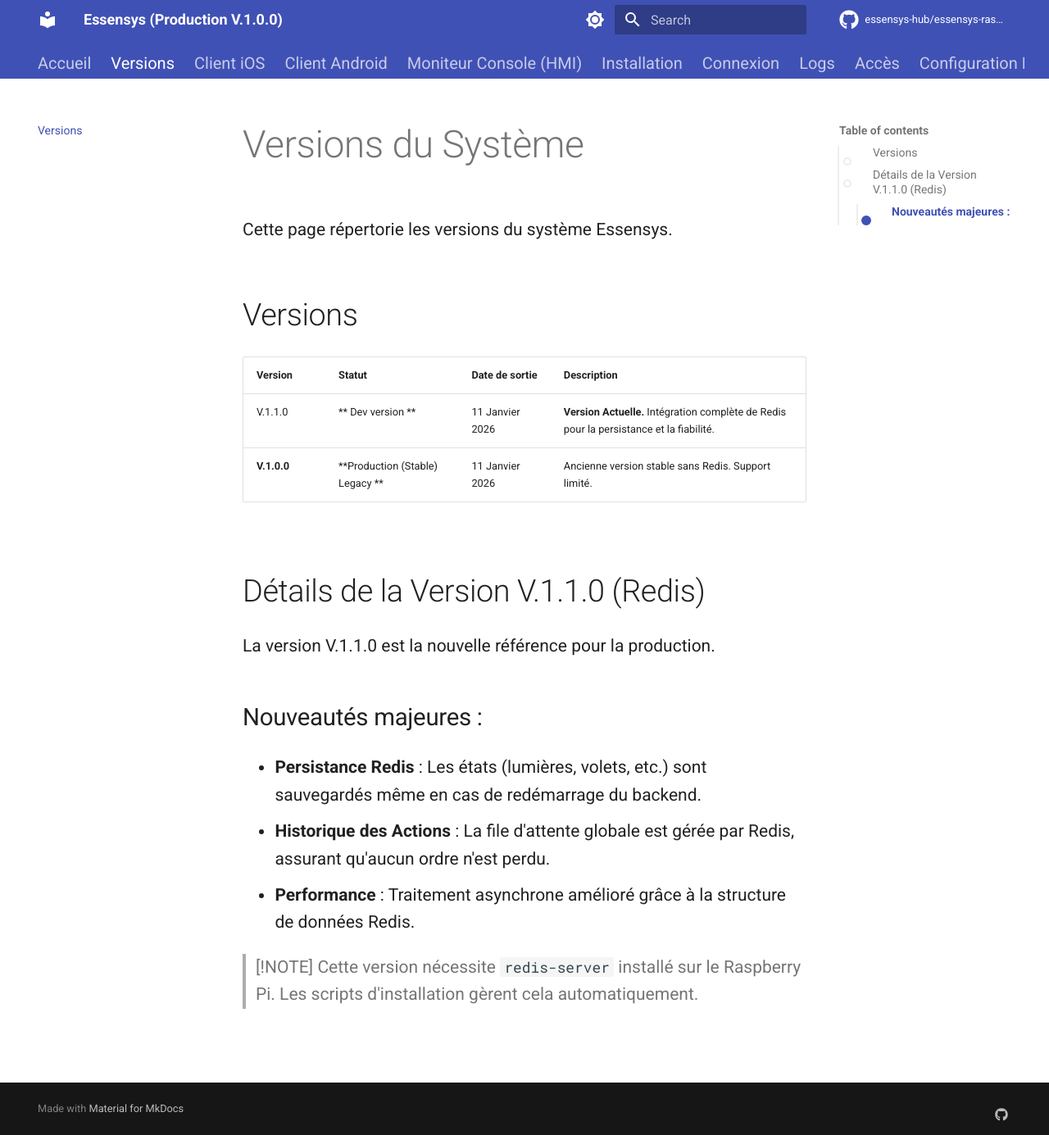
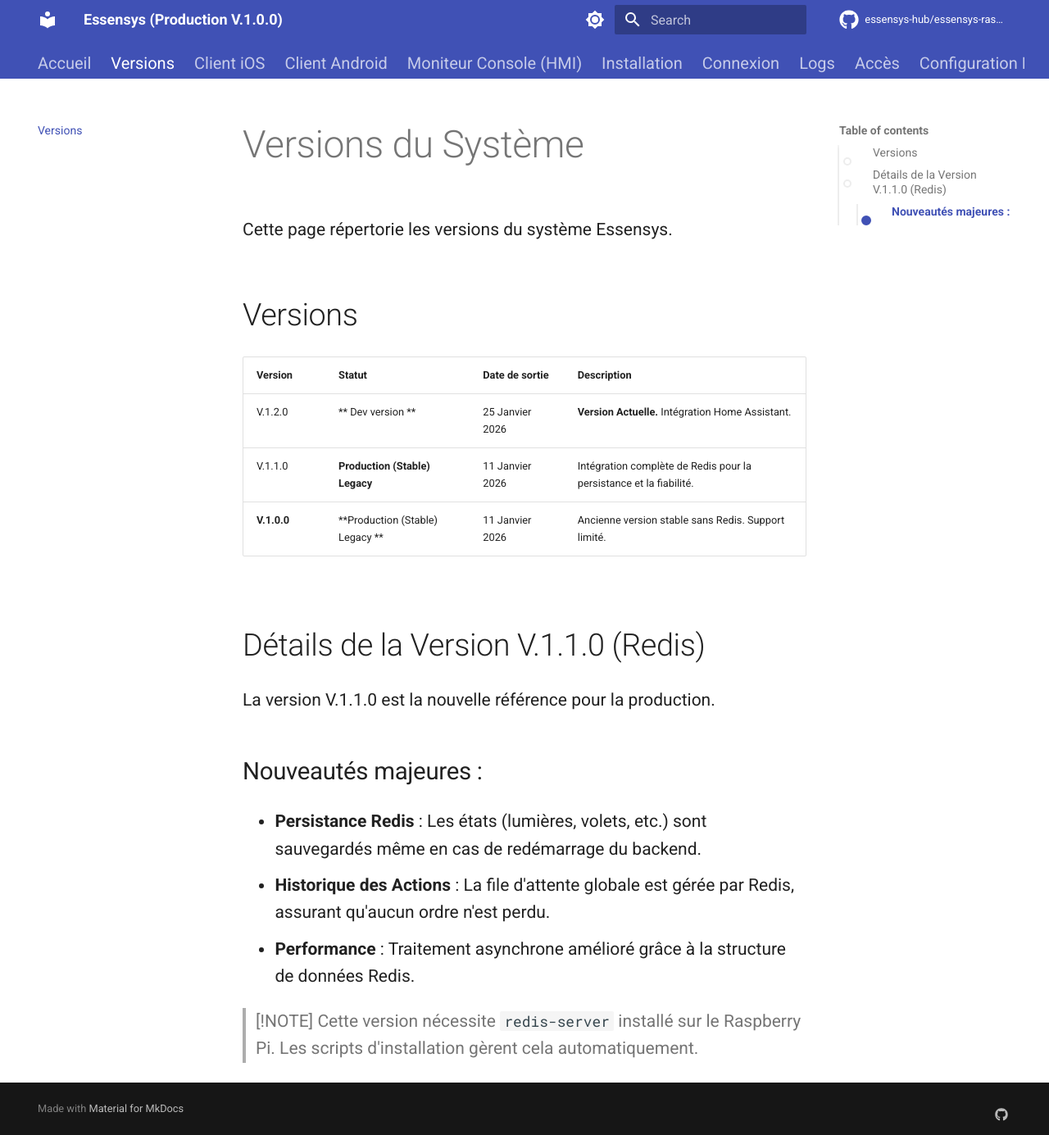
Before and after one commit to essensys-hub/essensys-raspberry-install, an MkDocs documentation site: the page built from docs/versions.md, in a window 1280 px wide and 1385 px high. Shown: the whole window at 82% size. Built offline with MkDocs 1.6.1 and Material for MkDocs 9.7.7, drawn with Linux system fonts in a browser that asks for light colours; comment, search, counter and statistics services are not loaded.

Commit message:
docs: Update versions for V.1.2.0 release

```diff
--- a/docs/versions.md
+++ b/docs/versions.md
@@ -6,7 +6,8 @@
 
 | Version | Statut | Date de sortie | Description |
 | :--- | :--- | :--- | :--- |
-| V.1.1.0 | ** Dev version ** | 11 Janvier 2026 | **Version Actuelle.** Intégration complète de Redis pour la persistance et la fiabilité. |
+| V.1.2.0 | ** Dev version ** | 25 Janvier 2026 | **Version Actuelle.** Intégration Home Assistant. |
+| V.1.1.0 | **Production (Stable) Legacy** | 11 Janvier 2026 | Intégration complète de Redis pour la persistance et la fiabilité. |
 | **V.1.0.0** | **Production (Stable) Legacy ** | 11 Janvier 2026 | Ancienne version stable sans Redis. Support limité. |
 
 ## Détails de la Version V.1.1.0 (Redis)
```
